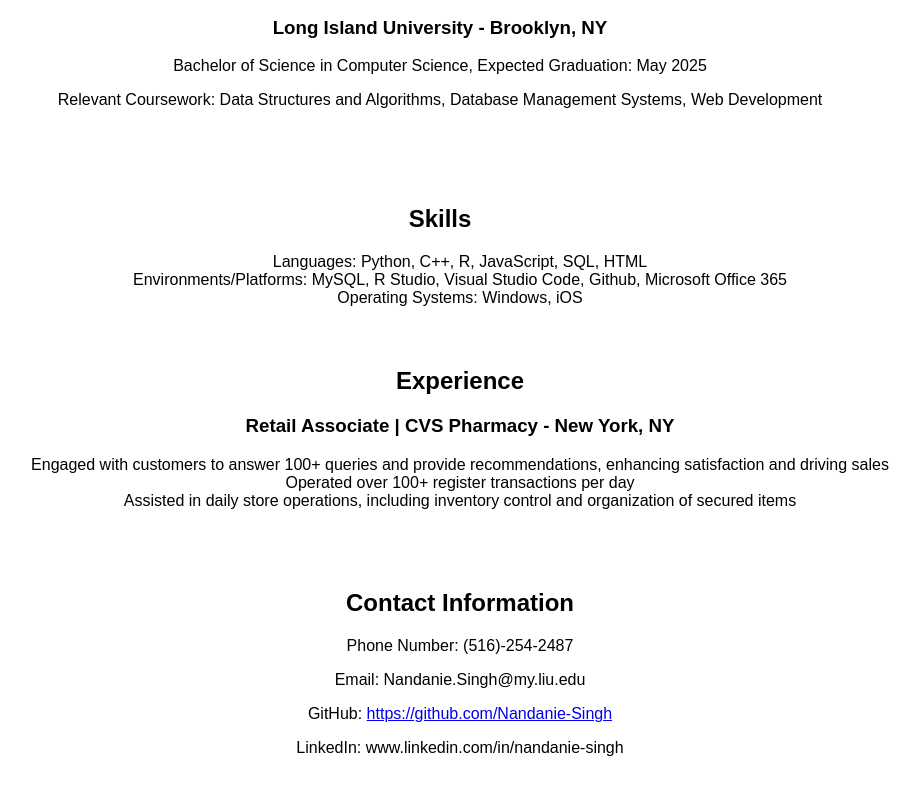
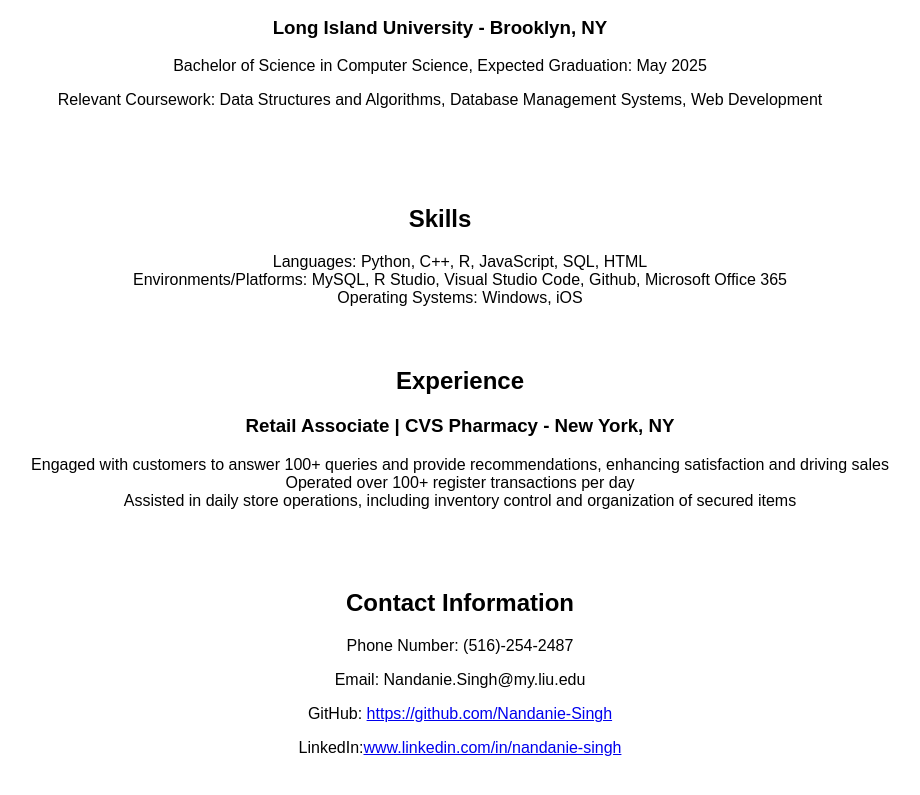
Before and after one commit to Nandanie-Singh/resume-landing-page, a plain HTML site: page index.html in a window 1280 px wide. Shown: the part 365-1160 px from the top of the page, without its empty margins (200-1120 px from the left). Drawn offline with Linux system fonts and the light colour scheme.

Commit message:
Fixed link to linkedin

```diff
--- a/index.html
+++ b/index.html
@@ -42,7 +42,7 @@
         <p>Phone Number: (516)-254-2487</p>
         <p>Email: Nandanie.Singh@my.liu.edu</p>
         <p>GitHub: <a href="https://github.com/Nandanie-Singh" target="_blank">https://github.com/Nandanie-Singh</a></p>
-        <p>LinkedIn: www.linkedin.com/in/nandanie-singh</p>
+        <p>LinkedIn:<a href= "www.linkedin.com/in/nandanie-singh" target="_blank">www.linkedin.com/in/nandanie-singh</a></p>
     </section>
 </body>
 </html>
```
